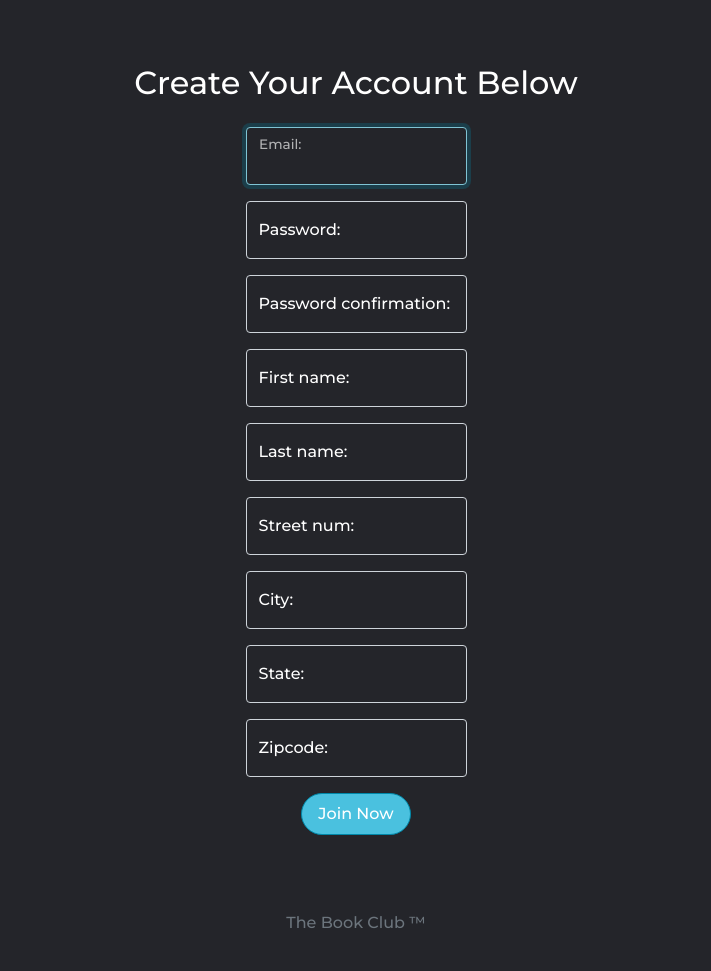
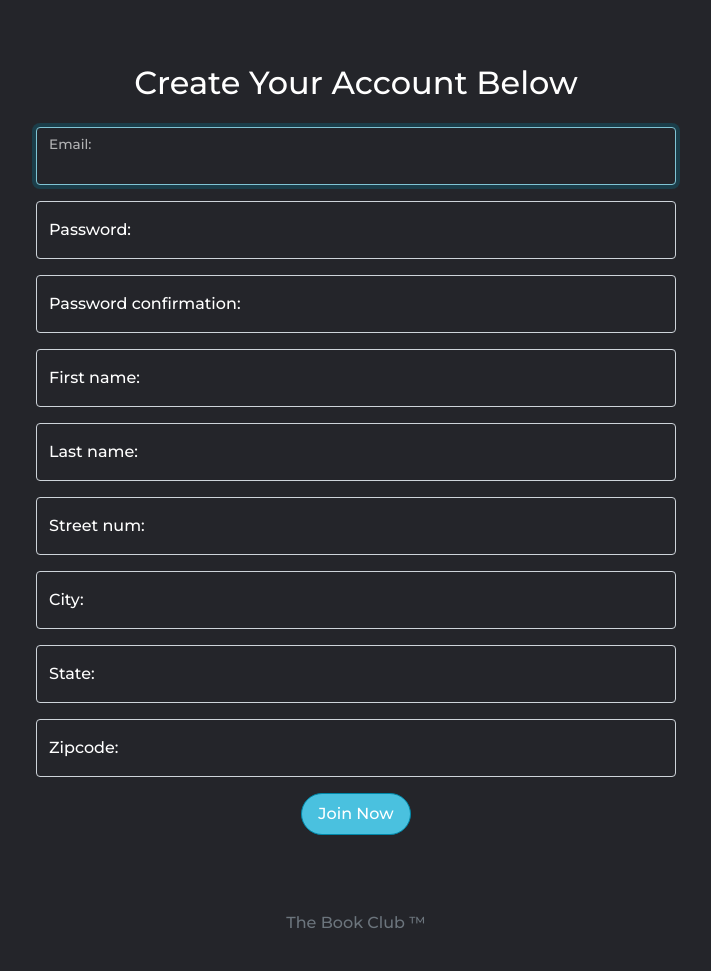
Before and after one commit to cjuanito797/TheBookClub, a Django app: page /account/register/ in a window 1280 px wide. Shown: the part 80-1051 px from the top of the page, without its empty margins (284-995 px from the left). Run offline with Django 4.2, Linux system fonts and the light colour scheme; style sheets or scripts are compiled from the project's sources; some libraries are stand-ins or nearby versions.

Commit message:
Updated register page styling

```diff
--- a/accounts/templates/registration/register.html
+++ b/accounts/templates/registration/register.html
@@ -8,10 +8,10 @@
 
     <h1 class="fs-2 text-center">Create Your Account Below</h1>
 
-        <form class="add-book w-50 px-5 py-3 mx-auto d-flex flex-column align-items-center" method="post">
+        <form class="add-book w-50 py-3 mx-auto d-flex flex-column align-items-center" method="post">
             {% csrf_token %}
             {% for field in form %}
-                <div class="form-floating mb-3">
+                <div class="form-floating mb-3 w-100">
                 {{ field }}
                 {{ field.label_tag }}
                 </div>
```
